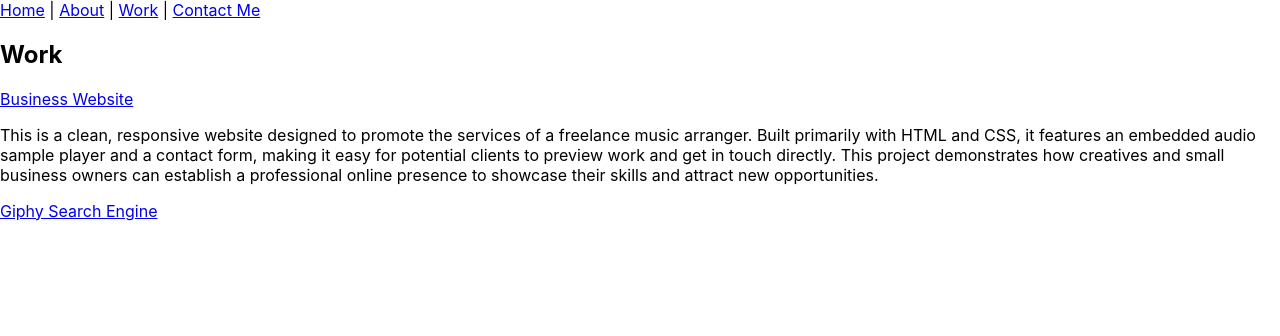
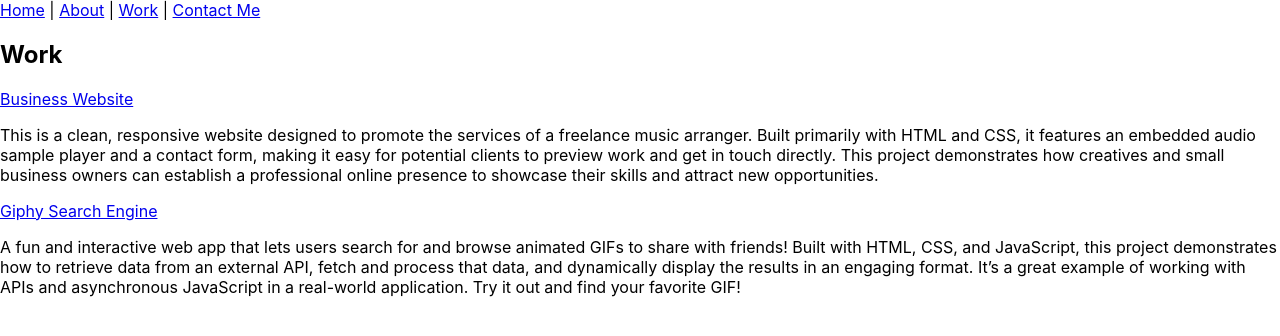
Before and after one commit to NatGallagher/Portfolio, a React (Create React App) app in the folder portfolio/: page /#/work in a window 1280 px wide. Shown: the top 336 px of the page. Built offline with nearby package versions, Linux system fonts and the light colour scheme.

Commit message:
giphy project and description added

```diff
--- a/portfolio/src/components/Work.js
+++ b/portfolio/src/components/Work.js
@@ -8,6 +8,8 @@ function Work() {
             </div>
             <div>
                 <a href="https://natgallagher.github.io/Gallagh-Project-2/">Giphy Search Engine</a>
+                <p>A fun and interactive web app that lets users search for and browse animated GIFs to share with friends! Built with HTML, CSS, and JavaScript, this project demonstrates how to retrieve data from an external API, fetch and process that data, and dynamically display the results in an engaging format. It’s a great example of working with APIs and asynchronous JavaScript in a real-world application.
+                Try it out and find your favorite GIF!</p>
             </div>
         </>
     )
```
